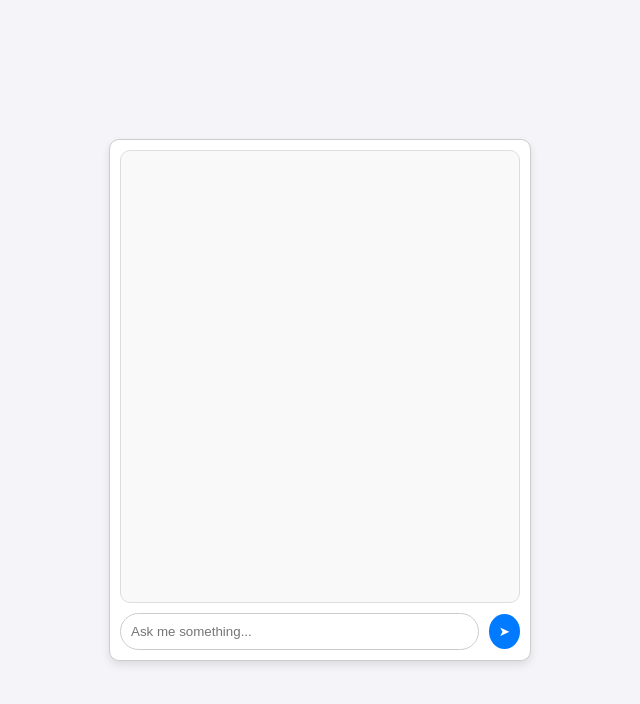
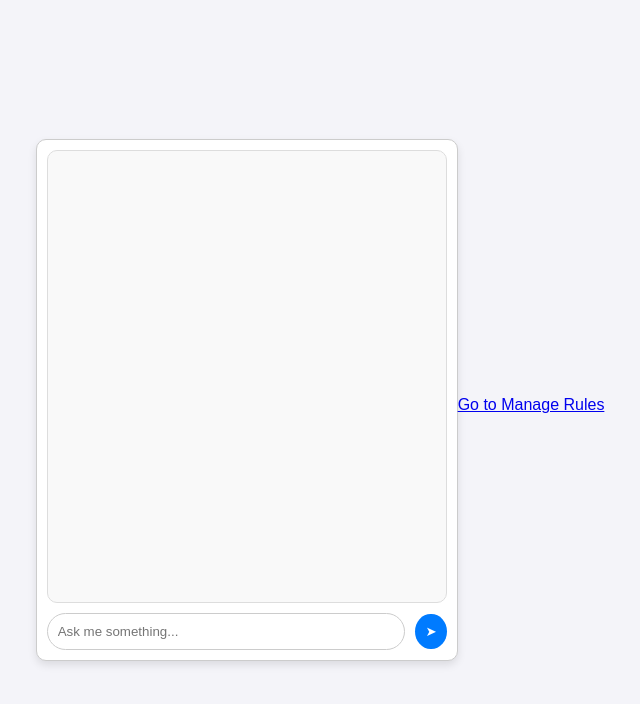
Before and after one commit to Chriswfxg/SFBTV3, a plain HTML site: page index.html in a window 1280 px wide. Shown: the whole page, without its empty margins (320-960 px from the left). Drawn offline with Linux system fonts and the light colour scheme.

Commit message:
Update index.html

```diff
--- a/index.html
+++ b/index.html
@@ -91,9 +91,9 @@
             <button class="send-button" onclick="sendMessage()">&#x27A4;</button>
         </div>
     </div>
-    <!-- <div class="nav-link">
+    <div class="nav-link">
         <a href="rules.html">Go to Manage Rules</a>
-    </div> -->
+    </div>
 
     <script src="chat.js"></script>
 </body>
```
